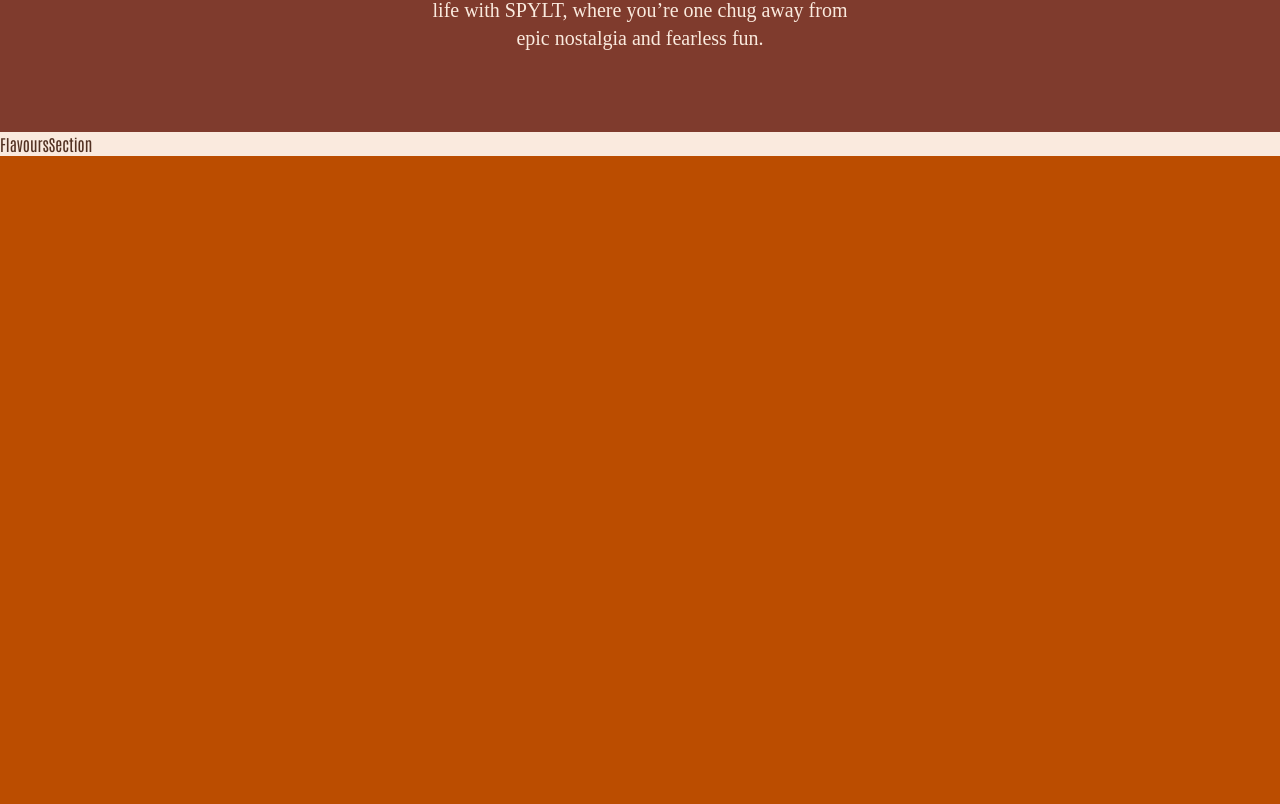
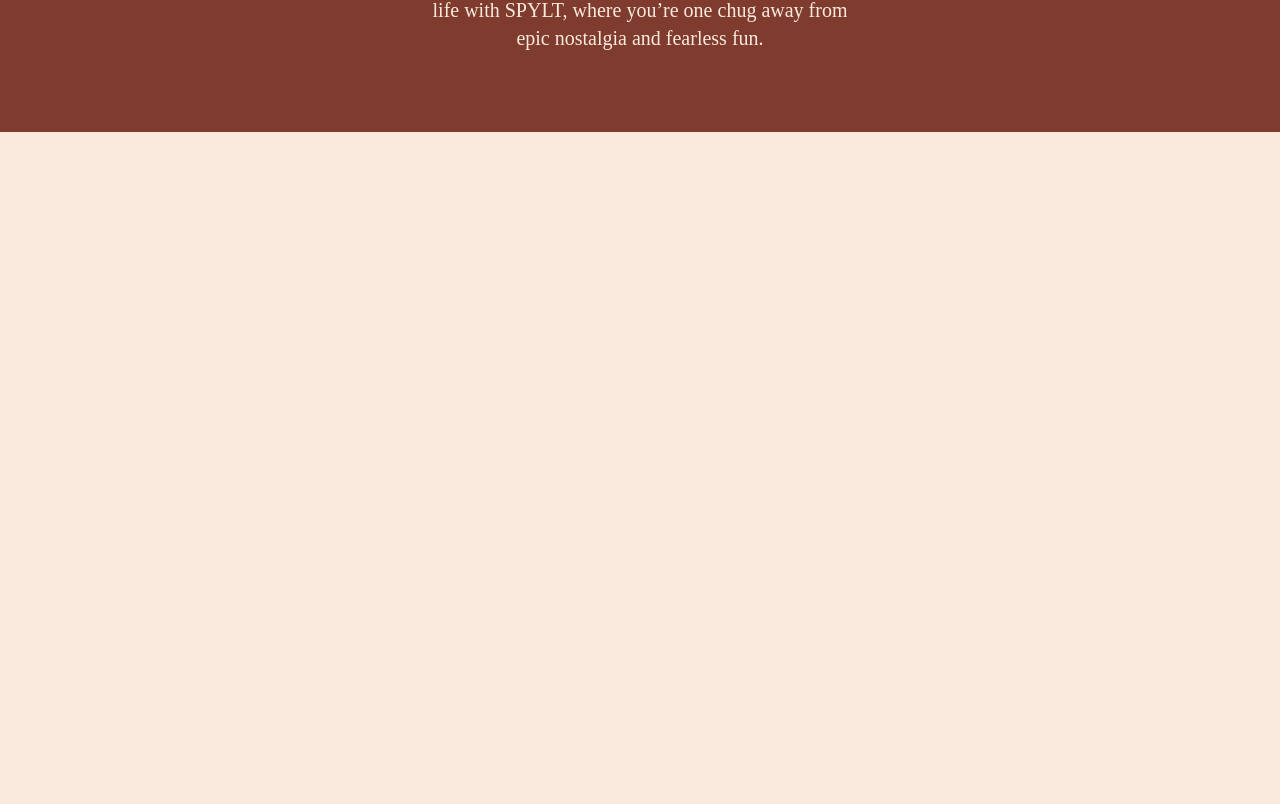
Before and after one commit to nour-elhabbal/Milky-product-demo, a React (Vite) app: page / in a window 1280 px wide. Shown: the part 1736-2540 px from the top of the page. Built offline with nearby package versions, Linux system fonts and the light colour scheme; a web font is replaced by a local one.

Commit message:
Feat: Flavours title implementation

```diff
--- /dev/null
+++ b/src/components/FlavoursSectionTitle.tsx
@@ -0,0 +1,71 @@
+import { useGSAP } from "@gsap/react";
+import gsap from "gsap";
+import { SplitText } from "gsap/all";
+
+export const FlavoursSectionTitle = () => {
+  useGSAP(() => {
+    const splittedText1 = SplitText.create(".flavours-title-text1", {
+      type: " chars",
+    });
+    const splittedText2 = SplitText.create(".flavours-title-text2", {
+      type: " chars",
+    });
+
+    const tl = gsap.timeline({
+      scrollTrigger: {
+        trigger: ".flavours-section",
+        start: "top 50%",
+        end: "bottom bottom",
+        scrub: true,
+      },
+    });
+
+    tl.from(splittedText1.chars, {
+      yPercent: 200,
+      stagger: 0.3,
+      duration: 5,
+      ease: "power2.out",
+    })
+      .from(
+        ".flavours-clipped-box",
+        {
+          clipPath: "polygon(50% 0, 50% 0, 50% 100%, 50% 100%)",
+          opacity: 0.5,
+          duration: 10,
+          ease: "power2.out",
+        },
+        "<=2",
+      )
+      .from(
+        splittedText2.chars,
+        {
+          yPercent: -200,
+          opacity: 0,
+          stagger: 0.2,
+          duration: 5,
+          ease: "power2.out",
+        },
+        "<",
+      );
+  }, []);
+
+  return (
+    <div className="flex flex-1 flex-col items-center">
+      <h2 className="flavours-title-text1 general-title text-dark-brown overflow-hidden">
+        We have 6
+      </h2>
+
+      {/* FREAKING block */}
+      <div
+        className="flavours-clipped-box bg-mid-brown border-milk relative z-10 inline-block -rotate-2 border-8 px-3 pb-2"
+        style={{ clipPath: "polygon(0 0, 100% 0%, 100% 99%, 0% 100%)" }}
+      >
+        <span className="general-title text-milk">Freaking</span>
+      </div>
+
+      <h2 className="flavours-title-text2 general-title text-dark-brown leading-20">
+        Delicious Flavors
+      </h2>
+    </div>
+  );
+};
--- a/src/components/index.ts
+++ b/src/components/index.ts
@@ -1 +1,3 @@
 export * from "./Header";
+export * from "./FlavoursSectionTitle";
+export * from "./FlavourCard";
--- a/src/index.css
+++ b/src/index.css
@@ -58,7 +58,7 @@
     @apply absolute top-1/2 left-1/2 -translate-x-1/2 -translate-y-1/2;
   }
   .general-title {
-    @apply text-5xl leading-[9vw] font-bold tracking-[-.35vw] uppercase md:text-8xl 2xl:text-[8.5rem];
+    @apply text-5xl font-bold tracking-[-.35vw] uppercase md:text-8xl 2xl:text-[8.5rem];
   }
 }
 
--- a/src/sections/FlavoursSection.tsx
+++ b/src/sections/FlavoursSection.tsx
@@ -1,3 +1,11 @@
+import { FlavoursSectionTitle } from "../components";
+
 export const FlavoursSection = () => {
-  return <div>FlavoursSection</div>;
+  return (
+    <section className="flavours-section min-h-dvh">
+      <div className="flex min-h-dvh flex-row items-center justify-center max-md:flex-col">
+        <FlavoursSectionTitle />
+      </div>
+    </section>
+  );
 };
```
